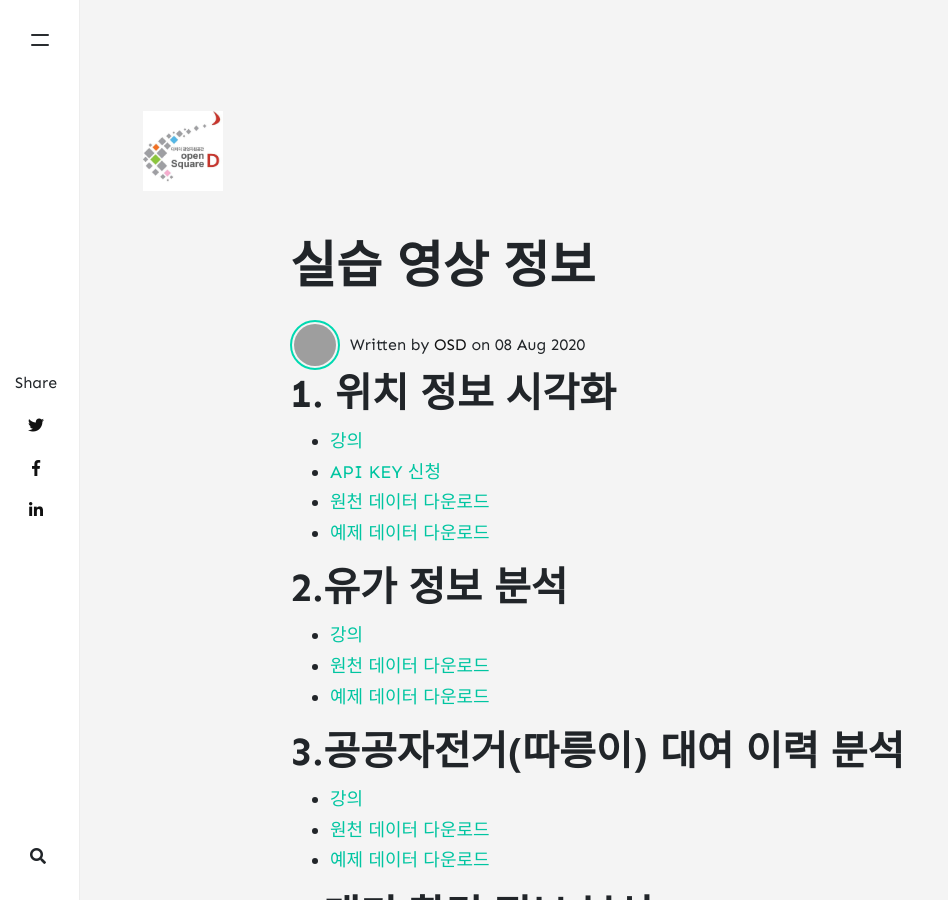
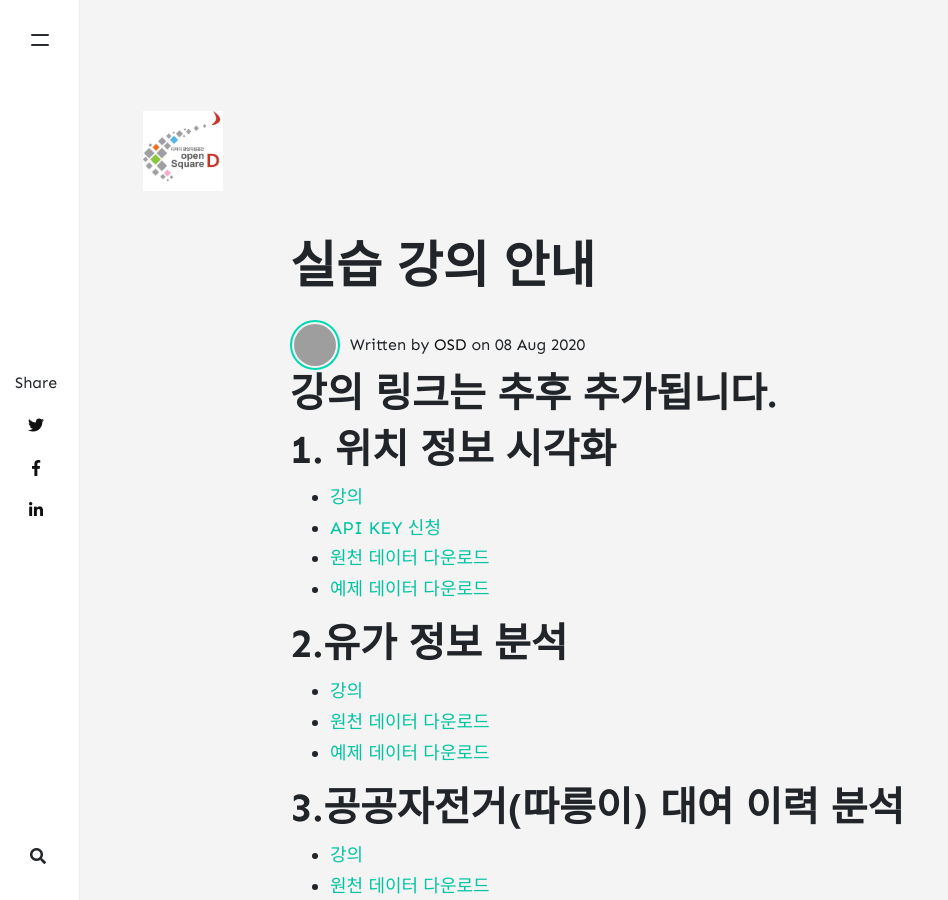
Before and after one commit to OpenSquareD/OpenSquareD.github.io, a Jekyll site: the page built from _posts/2020-08-8-실습-강의-안내.md, in a window 1280 px wide and 900 px high. Shown: the whole window, without its empty margins (0-948 px from the left). Built offline with Jekyll 4.4.1, drawn with Linux system fonts in a browser that asks for light colours; nearby versions of some CDN libraries; comment, search, counter and statistics services are not loaded; grey boxes are pictures that could not be loaded.

Commit message:
update post

```diff
--- a/_posts/2020-08-8-서울-열린데이터광장-API-KEY-신청0.md
+++ b/_posts/2020-08-8-실습-강의-안내.md
@@ -1,10 +1,11 @@
 ---
 layout: post
-title:  "실습 영상 정보"
+title:  "실습 강의 안내"
 author: OSD
 categories: [ LAB ]
 tags: [ LAB ]
 ---
+# 강의 링크는 추후 추가됩니다.
 
 # 1. 위치 정보 시각화
 - [강의]()
```
Also changed, not shown: _posts/2020-08-8-서울-열린데이터광장-API-KEY-신청.md (+1 -1 lines), README.md (deleted).
